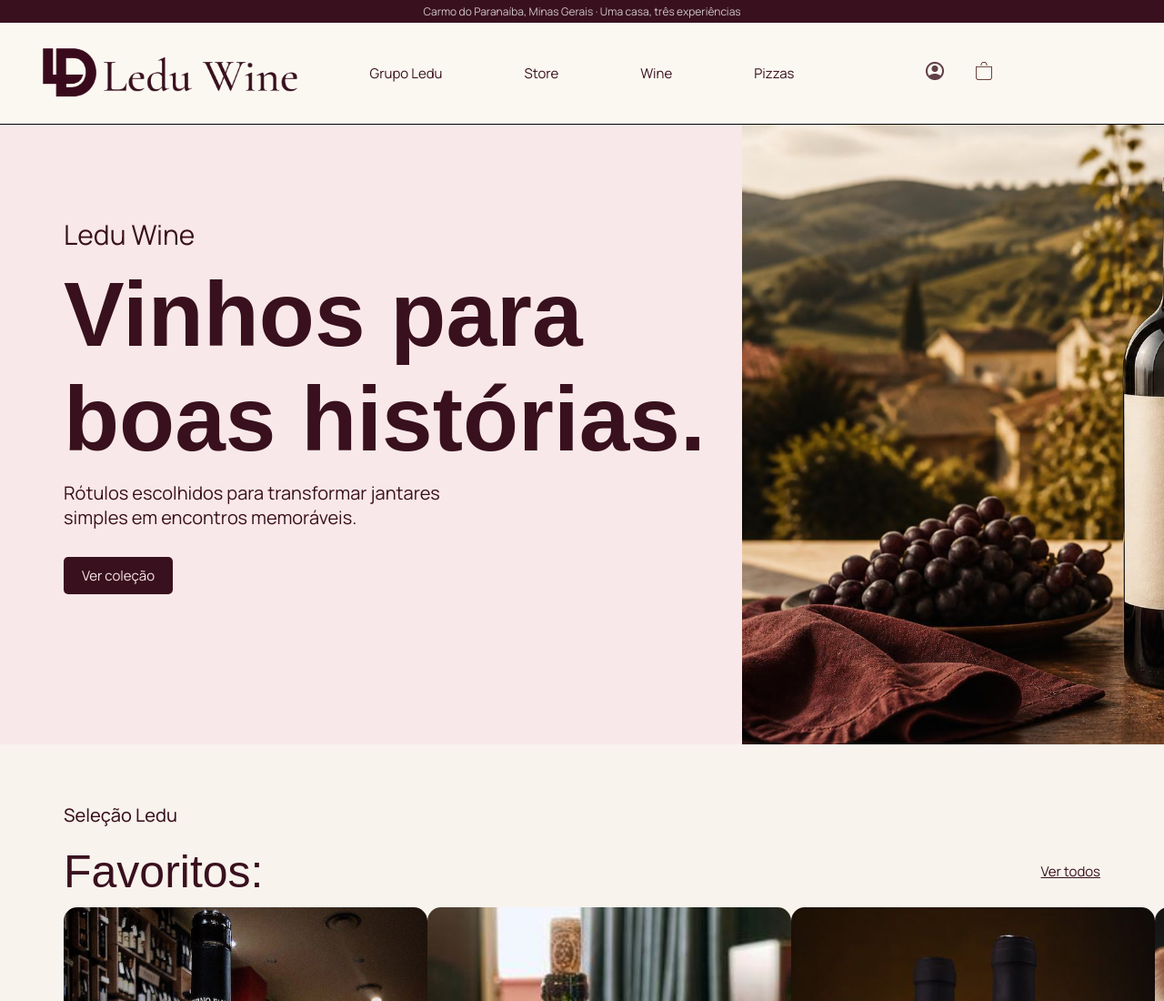
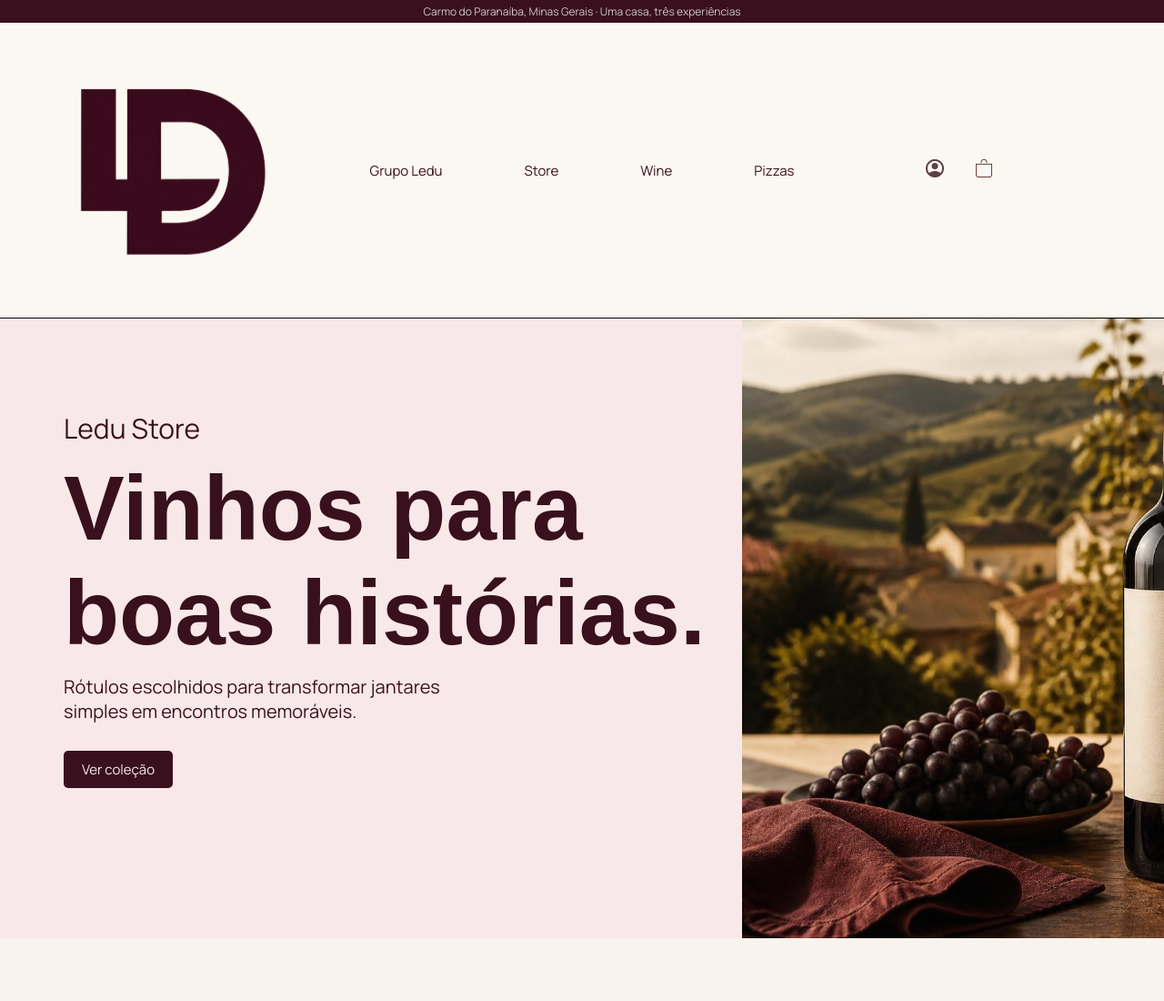
Before and after one commit to DeveloperJoaoPedro/Grupo_Ledu_2_Periodo, a plain HTML site: page leduwine.html in a window 1280 px wide. Shown: the top 1100 px of the page at 91% size. Drawn offline with Linux system fonts and the light colour scheme; a web font is replaced by a local one.

Commit message:
Update leduwine.html

```diff
--- a/leduwine.html
+++ b/leduwine.html
@@ -4,7 +4,7 @@
 <head>
     <meta charset="UTF-8">
     <meta name="viewport" content="width=device-width, initial-scale=1.0">
-    <title>LeduWine</title>
+    <title>LeduStore</title>
     <link rel="stylesheet" href="style.css">
 </head>
 
@@ -16,7 +16,7 @@
 
         <div class="logo">
             <a href="">
-                <img src="assets/fotos/logo_Ledu_Wine.png" alt="Logo Ledu Wine"></a>
+                <img src="assets/fotos/logo.png" alt="Logo Ledu Store"></a>
         </div>
 
         <div class="links">
@@ -34,7 +34,7 @@
     <main>
         <section class="secao1">
             <div>
-                <h1 id="titulo_ledu_wine">Ledu Wine</h1>
+                <h1 id="titulo_ledu_wine">Ledu Store</h1>
                 <h2 id="frase_ledu_wine">Vinhos para <br> boas histórias.</h2>
                 <p id="paragrafo_ledu">Rótulos escolhidos para transformar jantares <br> simples em encontros
                     memoráveis.</p>
```
